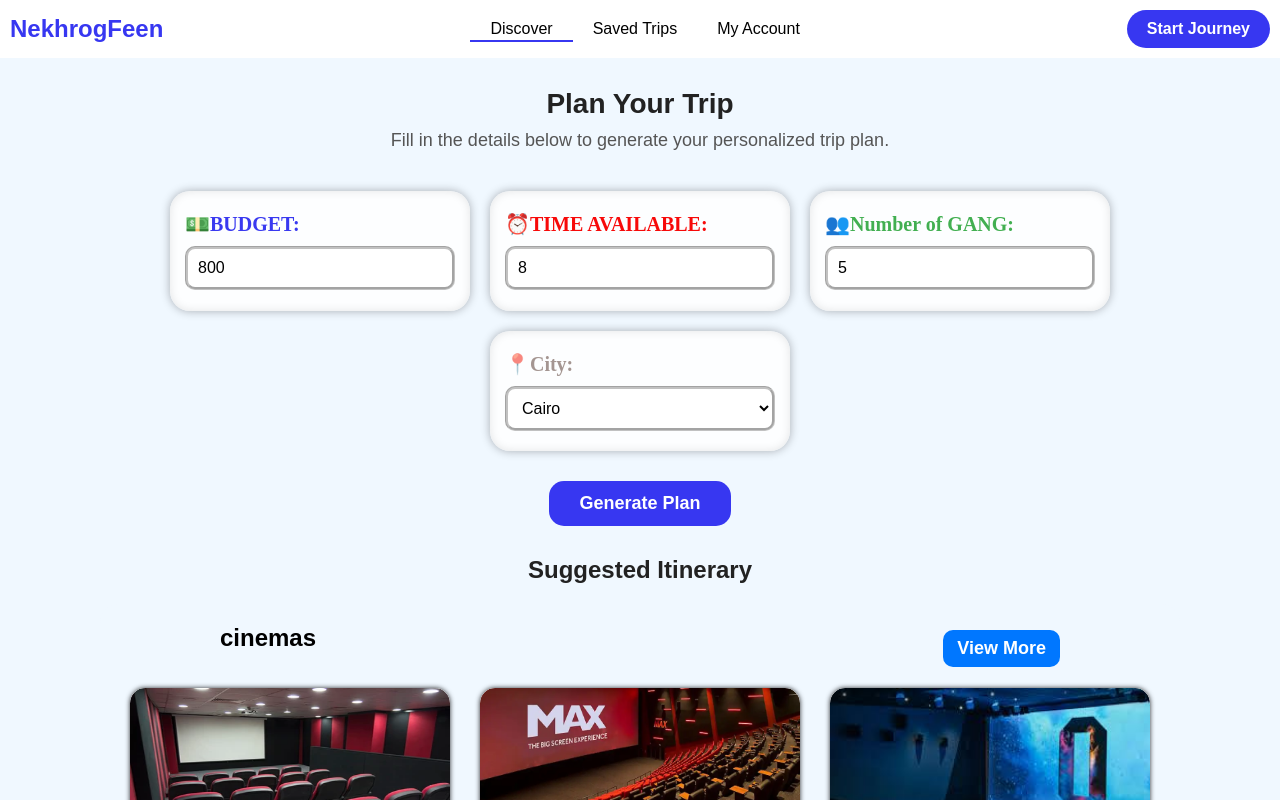
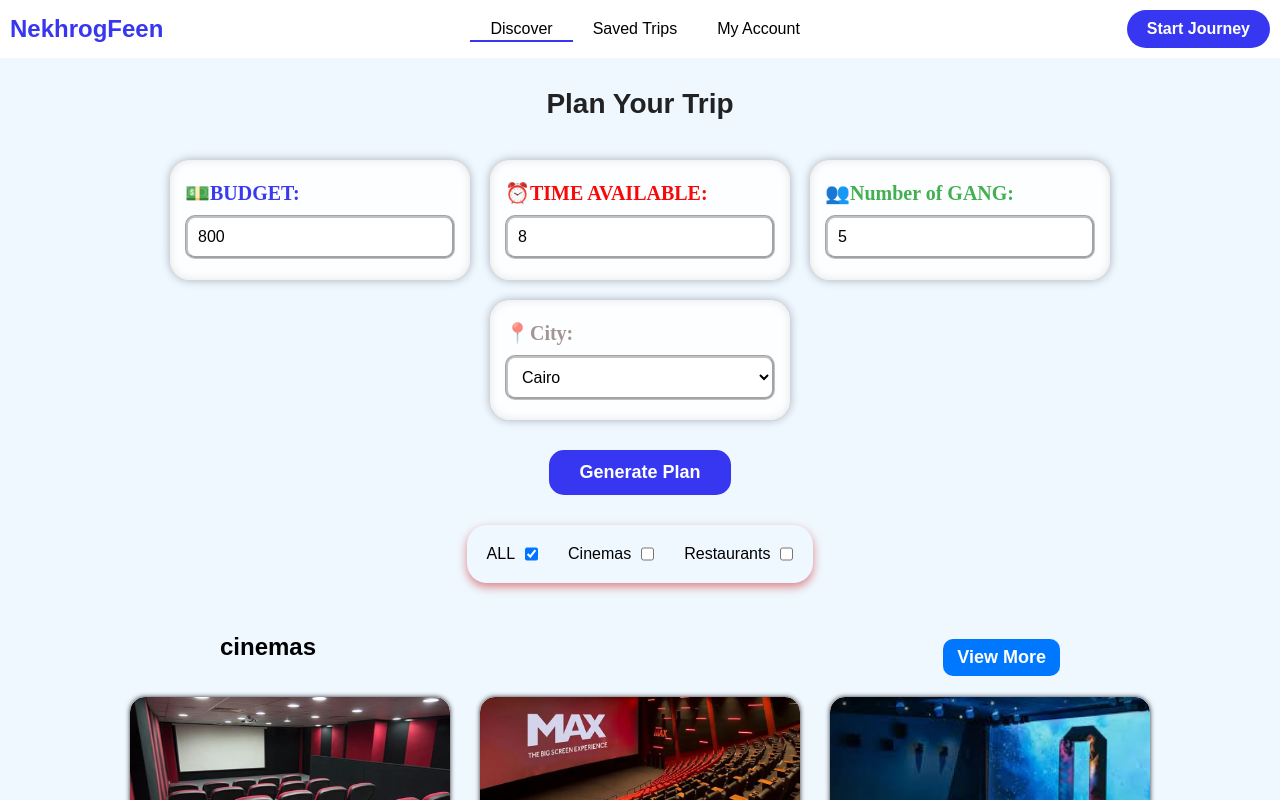
Before and after one commit to Mostafa205dev/NekhrogFeen, a React (Create React App) app: page / in a window 1280 px wide. Both pictures are taken after a click on the button "Generate Plan". Shown: the top 800 px of the page. Built offline with nearby package versions, Linux system fonts and the light colour scheme.

Commit message:
add fillters and update SEO

```diff
--- a/src/components/Description.jsx
+++ b/src/components/Description.jsx
@@ -3,7 +3,7 @@ export default function Description({ plan }) {
   return (
     <div className="description">
       <h2>Plan Your Trip</h2>
-      <p>Fill in the details below to generate your personalized trip plan.</p>
+      {/* <p>Fill in the details below to generate your personalized trip plan.</p> */}
     </div>
   );
 }
--- a/src/components/Output.css
+++ b/src/components/Filters.css
@@ -1,3 +1,32 @@
+.filternav{
+    min-width: fit-content;
+    min-height: fit-content;
+    background-color: aliceblue;
+    display: flex;
+    align-items: start;
+    flex-direction: row;
+    justify-content: center;
+    padding: 20px;
+    margin-bottom:10px ;
+    gap: 30px;
+    box-shadow: 0 4px 10px rgba(202, 41, 41, 0.555);
+    border-radius: 20px;
+}
+
+
+.filternav .option{
+    display: flex;
+    flex-direction: row;
+    gap: 10px;
+}
+
+.leftdiv{
+    display: flex;
+    flex-direction: row;
+    gap: 30px;
+}
+
+
 /* Plan */
 .output{
     display: flex;
@@ -25,8 +54,6 @@
 }
 
 .category-card{
-    /* min-width: 300px; */
-    /* min-height: 80px; */
     background-color: aliceblue;
     display: flex;
     flex-direction: column;
@@ -66,15 +93,12 @@
     box-shadow: 0 0 5px rgba(0, 0, 0, 0.827);
 }
 .itemDiscription{
-    /* position: relative; */
     padding: 10px;
-    /* gap: 200px; */
 }
 .place-item img{
     width: 100%;
     height: 60%;
     border-radius: 15px 15px  0  0 ;
-    /* height: 100px; */
 }
 
 
@@ -106,10 +130,7 @@
 
 @media (max-width:600px) {
     .category-header{
-        /* display: flex; */
-        /* flex-direction: row; */
         justify-content: center;
-        /* align-items: center; */
         gap: 90px;
     }
 
@@ -124,4 +145,12 @@
         height: 150px;
     }
 
+
+    .sideboxes{
+        display: none;
+    }
+
+    .filternav{
+        gap: 10px;
+    }
 }
--- /dev/null
+++ b/src/components/Filters.jsx
@@ -0,0 +1,115 @@
+import { useState, useEffect } from "react";
+import "./Filters.css";
+
+
+function Filters({ plan }) {
+  const [selected, setSelected] = useState(["all"]);
+  const [expanded, setExpanded] = useState({});
+
+  useEffect(() => {
+    setSelected(["all"]);
+    setExpanded({});
+  }, [plan]);
+
+  function handleCheck(category) {
+    if (category === "all") {
+      setSelected(["all"]);
+      return;
+    }
+
+    let newSelected = selected.filter((s) => s !== "all");
+
+    if (newSelected.includes(category)) {
+      newSelected = newSelected.filter((s) => s !== category);
+    } else {
+      newSelected.push(category);
+    }
+
+    if (newSelected.length === 0) {
+      setSelected(["all"]);
+    } else {
+      setSelected(newSelected);
+    }
+  }
+
+  const availableCategories = [...new Set(plan.map((p) => p.category))];
+
+  const filteredPlan = selected.includes("all")
+    ? plan
+    : plan.filter((p) => selected.includes(p.category));
+
+  const grouped = filteredPlan.reduce((groups, place) => {
+    if (!groups[place.category]) groups[place.category] = [];
+    groups[place.category].push(place);
+    return groups;
+  }, {});
+
+  return (
+    <div className="output">
+      {/* Filter Buttons */}
+      <div className="filternav">
+        <label className="option">
+          <p>ALL</p>
+          <input
+            type="checkbox"
+            checked={selected.includes("all")}
+            onChange={() => handleCheck("all")}
+          />
+        </label>
+        {availableCategories.map((category) => (
+          <label key={category} className="option">
+            <p>{category.charAt(0).toUpperCase() + category.slice(1)}s</p>
+            <input
+              type="checkbox"
+              checked={selected.includes(category)}
+              onChange={() => handleCheck(category)}
+            />
+          </label>
+        ))}
+      </div>
+
+      {/* Results */}
+      <div className="result">
+        {Object.entries(grouped).map(([category, items]) => {
+          const isExpanded = expanded[category];
+          const visibleItems = isExpanded ? items : items.slice(0, 3);
+
+          return (
+            <div className="category-card" key={category}>
+              <div className="category-header">
+                <h2>{category}s</h2>
+                {items.length > 3 && (
+                  <button
+                    className="view-more-btn"
+                    onClick={() =>
+                      setExpanded({ ...expanded, [category]: !isExpanded })
+                    }
+                  >
+                    {isExpanded ? "View Less" : "View More"}
+                  </button>
+                )}
+              </div>
+
+              <div className="items">
+                {visibleItems.map((item, index) => (
+                  <div className="place-item" key={index}>
+                    <img src={item.image} alt="" />
+                    <div className="itemDiscription">
+                      <h3>{item.name}</h3>
+                      <p>
+                        💰 {item.price} EGP
+                        <br />⏰ {item.duration} Hours
+                      </p>
+                    </div>
+                  </div>
+                ))}
+              </div>
+            </div>
+          );
+        })}
+      </div>
+    </div>
+  );
+}
+
+export default Filters;
--- a/src/components/Output.jsx
+++ /dev/null
@@ -1,67 +0,0 @@
-import { useState } from "react";
-import "./Output.css";
-
-export default function Output({ plan }) {
-  const [expanded, setExpanded] = useState({});
-
-  return (
-    <div className="output">
-      <h2>Suggested Itinerary</h2>
-
-      <div className="result">
-        {Object.entries(
-          plan.reduce((groups, place) => {
-            if (!groups[place.category]) {
-              groups[place.category] = [];
-            }
-
-            groups[place.category].push(place);
-            return groups;
-          }, {}),
-        ).map(([category, items]) => {
-          const isExpanded = expanded[category];
-          const visibleItems = isExpanded ? items : items.slice(0, 3);
-
-          return (
-            <div className="category-card" key={category}>
-              <div className="category-header">
-                <h2>{category}s</h2>
-
-                {items.length > 3 && (
-                  <button
-                    className="view-more-btn"
-                    onClick={() =>
-                      setExpanded({
-                        ...expanded,
-                        [category]: !isExpanded,
-                      })
-                    }
-                  >
-                    {isExpanded ? "View Less" : "View More"}
-                  </button>
-                )}
-              </div>
-
-              <div className="items">
-                {visibleItems.map((item, index) => (
-                  <div className="place-item" key={index}>
-                    <img src={item.image} alt="" />
-
-                    <div className="itemDiscription">
-                      <h3>{item.name}</h3>
-
-                      <p>
-                        💰 {item.price} EGP
-                        <br />⏰ {item.duration} Hours
-                      </p>
-                    </div>
-                  </div>
-                ))}
-              </div>
-            </div>
-          );
-        })}
-      </div>
-    </div>
-  );
-}
--- a/src/pages/TripPlanner.jsx
+++ b/src/pages/TripPlanner.jsx
@@ -1,9 +1,10 @@
 import { useState } from "react";
 import "./TripPlanner.css";
 import Labels from "../components/Labels";
-import Output from "../components/Output";
+// import Output from "../components/Output";
 import Description from "../components/Description";
 import places from "../data/Places";
+import Filters from "../components/Filters";
 
 export default function TripPlanner() {
   const [budget, setBudget] = useState("800");
@@ -18,7 +19,6 @@ export default function TripPlanner() {
 
     const result = [];
     const filtered = places.filter((p) => p.city === "all" || p.city === city);
-
     const categories = [...new Set(filtered.map((p) => p.category))];
 
     categories.forEach((category) => {
@@ -55,10 +55,9 @@ export default function TripPlanner() {
           city={city}
           setCity={setCity}
         />
-
         <button onClick={generatePlan}>Generate Plan</button>
 
-        {plan.length > 0 && <Output plan={plan} />}
+        {plan.length > 0 && <Filters plan={plan} />}
       </div>
     </div>
   );
```
Also changed, not shown: public/index.html (+101 -5 lines).
